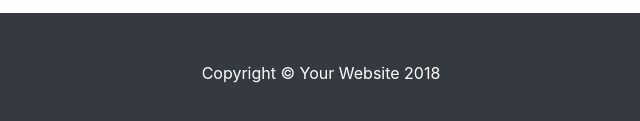
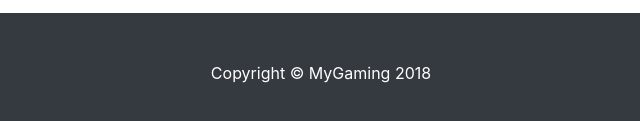
Before and after one commit to Ranjitjena1986/xt-assignment-2, a website built with webpack: page index.html in a window 1280 px wide. Shown: the part 1394-1515 px from the top of the page, 319-959 px from the left. Built offline with nearby package versions, Linux system fonts and the light colour scheme; files whose address does not match are found by name.

Commit message:
organisation name added

```diff
--- a/index.html
+++ b/index.html
@@ -165,7 +165,7 @@
     </main>
     <footer class="py-5 bg-dark mt-3">
         <div class="container">
-            <p class="m-0 text-center text-white">Copyright © Your Website 2018</p>
+            <p class="m-0 text-center text-white">Copyright © MyGaming 2018</p>
         </div>
         <!-- /.container -->
     </footer>
```
